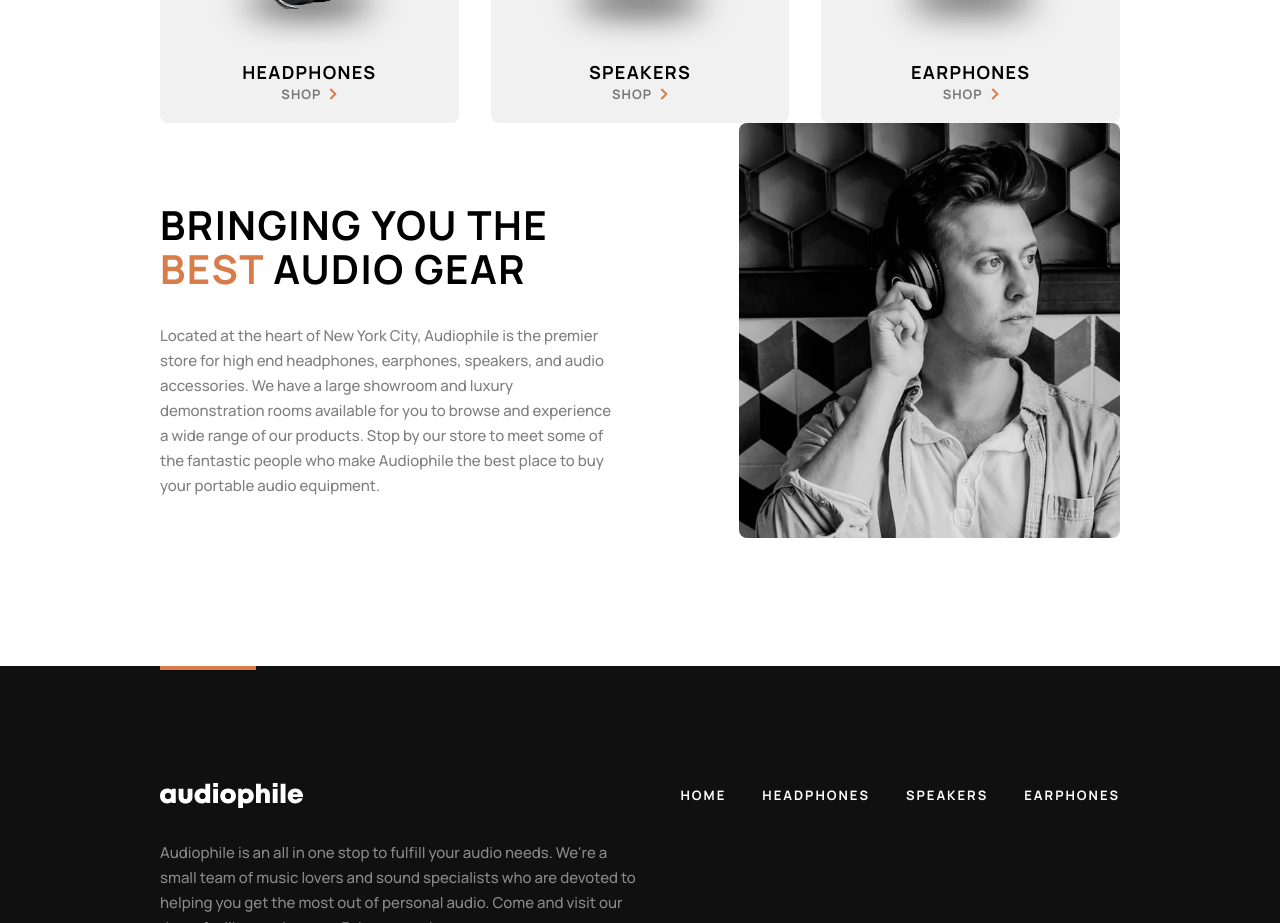
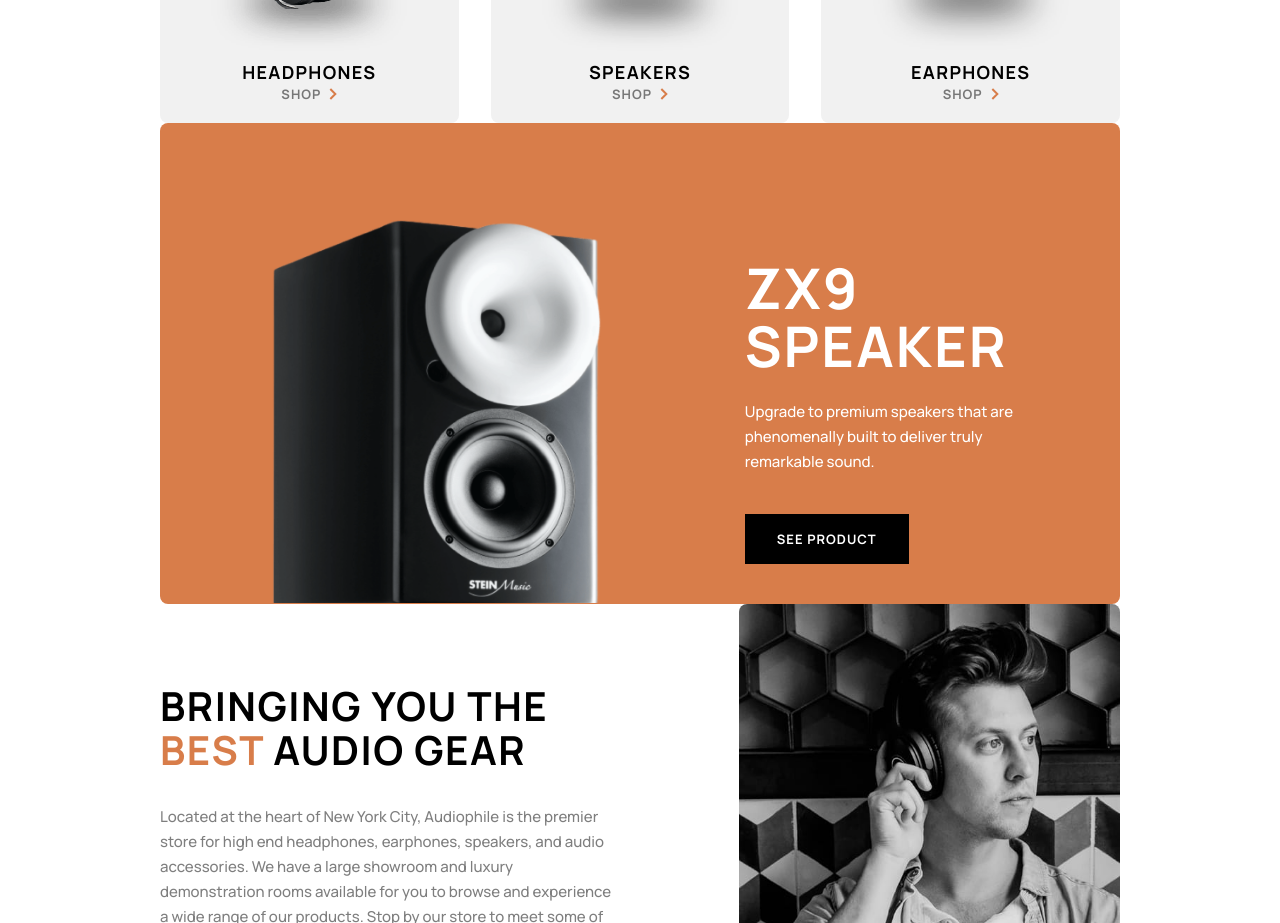
Before and after one commit to ngeorge07/audiophile-website, a Next.js app: page / in a window 1280 px wide. Shown: the part 840-1763 px from the top of the page. Built offline with nearby package versions, Linux system fonts and the light colour scheme.

Commit message:
feat: build featured product card

```diff
--- a/components/buttons/primary-button/PrimaryButton.mocks.ts
+++ b/components/buttons/primary-button/PrimaryButton.mocks.ts
@@ -4,12 +4,14 @@ const solid: IPrimaryButton = {
   label: 'see product',
   ghost: false,
   as: 'button',
+  className: '',
 };
 
 const ghost: IPrimaryButton = {
   label: 'see product',
   ghost: true,
   as: 'button',
+  className: '',
 };
 
 export const mockPrimaryButtonProps = {
--- a/components/buttons/primary-button/PrimaryButton.tsx
+++ b/components/buttons/primary-button/PrimaryButton.tsx
@@ -4,16 +4,22 @@ export interface IPrimaryButton {
   label: string;
   ghost: boolean;
   as: 'button' | 'a';
+  className?: string;
 }
 
-const PrimaryButton: React.FC<IPrimaryButton> = ({ label, ghost, as }) => {
+const PrimaryButton: React.FC<IPrimaryButton> = ({
+  label,
+  ghost,
+  as,
+  className,
+}) => {
   return as === 'button' ? (
     <button
       className={`navigation-button py-4 px-8 ${
         ghost
           ? 'bg-transparent border border-black border-solid text-black hover:bg-black hover:text-white'
           : 'bg-accent1 text-white hover:bg-accent2'
-      }`}
+      } ${className}`}
       onClick={() => as === 'button' && console.log('da')}
     >
       {label}
@@ -25,7 +31,7 @@ const PrimaryButton: React.FC<IPrimaryButton> = ({ label, ghost, as }) => {
           ghost
             ? 'bg-transparent border border-black border-solid text-black hover:bg-black hover:text-white'
             : 'bg-accent1 text-white hover:bg-accent2'
-        }`}
+        } ${className}`}
       >
         {label}
       </a>
--- a/components/cards/home-cards/featured-product/FeaturedProduct.tsx
+++ b/components/cards/home-cards/featured-product/FeaturedProduct.tsx
@@ -1,7 +1,43 @@
+import Image from 'next/image';
+import useWindowWidth from '../../../../utils/useWindowWidth';
+import PrimaryButton from '../../../buttons/primary-button/PrimaryButton';
+
 export interface IFeaturedProduct {}
 
 const FeaturedProduct: React.FC<IFeaturedProduct> = () => {
-  return <section></section>;
+  const { screenWidth } = useWindowWidth();
+  const imagePath =
+    screenWidth < 600 ? 'mobile' : screenWidth < 1050 ? 'tablet' : 'desktop';
+
+  return (
+    <section className="bg-accent1 rounded-lg flex flex-col items-center text-center px-6 py-14 md:px-36 md:pt-12 md:pb-16 lg:flex-row lg:pl-28 lg:pr-24 lg:gap-36 lg:pb-0 lg:pt-24 lg:items-start lg:text-left mx-6 md:mx-10 lg:mx-40">
+      <div className="lg:self-end mb-[-5px]">
+        <Image
+          src={`/home/${imagePath}/image-speaker-zx9.png`}
+          alt="author"
+          width={screenWidth < 600 ? 170 : screenWidth < 1050 ? 190 : 756}
+          height={screenWidth < 600 ? 200 : screenWidth < 1050 ? 225 : 880}
+        />
+      </div>
+
+      <div className="lg:mb-10">
+        <h3 className="font-h3 text-[36px] leading-tight text-white mt-8 md:font-h1 md:text-white md:mt-16 lg:mt-10">
+          ZX9 <br /> SPEAKER
+        </h3>
+        <p className="font-body text-white my-6 md:mb-10">
+          Upgrade to premium speakers that are phenomenally built to deliver
+          truly remarkable sound.
+        </p>
+
+        <PrimaryButton
+          as="a"
+          label="see product"
+          ghost={false}
+          className="bg-black hover:bg-[#4C4C4C]"
+        />
+      </div>
+    </section>
+  );
 };
 
 export default FeaturedProduct;
--- a/components/cards/home-cards/hero-image/HeroImage.tsx
+++ b/components/cards/home-cards/hero-image/HeroImage.tsx
@@ -6,17 +6,13 @@ export interface IHeroImage {}
 
 const HeroImage: React.FC<IHeroImage> = () => {
   const { screenWidth } = useWindowWidth();
+  const imagePath =
+    screenWidth < 600 ? 'mobile' : screenWidth < 1050 ? 'tablet' : 'desktop';
 
   return (
     <section className="relative z-10 pb-10">
       <Image
-        src={`/home/${
-          screenWidth < 600
-            ? 'mobile'
-            : screenWidth < 1050
-            ? 'tablet'
-            : 'desktop'
-        }/image-header.jpg`}
+        src={`/home/${imagePath}/image-header.jpg`}
         alt="Picture of the author"
         width={screenWidth < 600 ? '750' : screenWidth < 1050 ? '1536' : '1440'}
         height={
--- a/pages/index.tsx
+++ b/pages/index.tsx
@@ -1,3 +1,4 @@
+import FeaturedProduct from '../components/cards/home-cards/featured-product/FeaturedProduct';
 import HeroImage from '../components/cards/home-cards/hero-image/HeroImage';
 import AdvertLayout from '../components/layouts/advert/AdvertLayout';
 import PrimaryLayout from '../components/layouts/primary/PrimaryLayout';
@@ -10,6 +11,7 @@ const Home: NextPageWithLayout = () => {
     <>
       <HeroImage />
       <CategoriesSection />
+      <FeaturedProduct />
     </>
   );
 };
```
Also changed, not shown: public/home/desktop/image-speaker-zx9.png.
